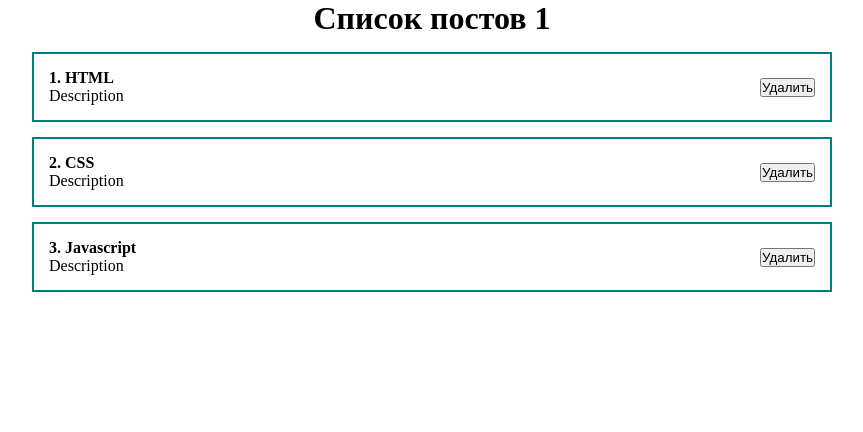
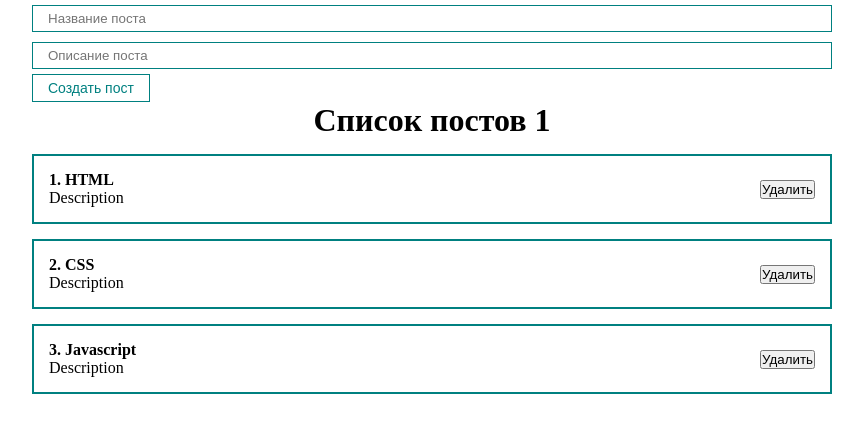
Before and after one commit to Aleksandr-Glebik/ulbi-tv-react, a React (Create React App) app: page / in a window 1280 px wide. Shown: the top 432 px of the page, without its empty margins (208-1071 px from the left). Built offline with nearby package versions, Linux system fonts and the light colour scheme.

Commit message:
feat: add component button and input

```diff
--- a/src/App.js
+++ b/src/App.js
@@ -1,6 +1,8 @@
 import React, { useState } from 'react'
 import './styles/App.css'
 import PostList from './components/PostList'
+import MyButton from './components/UI/button/MyButton'
+import MyInput from './components/UI/input/MyInput'
 
 function App() {
 
@@ -10,8 +12,26 @@
     {id: 3, title: 'Javascript', body: 'Description'},
   ])
 
+  const [title, setTitle] = useState('')
+
+  const addNewPost = (event) => {
+    event.preventDefault()
+    console.log('title', title);
+  }
+
   return (
     <div className='App'>
+      <form>
+        {/* управляемый компонент */}
+        <MyInput
+          type={'text'}
+          placeholder='Название поста'
+          value={title}
+          onChange={ event => setTitle(event.target.value)}
+        />
+        <MyInput type={'text'} placeholder='Описание поста'/>
+        <MyButton onClick={addNewPost}>Создать пост</MyButton>
+      </form>
       <PostList posts={posts} title='Список постов 1'/>
     </div>
   )
--- a/src/components/PostItem.jsx
+++ b/src/components/PostItem.jsx
@@ -1,7 +1,7 @@
 import React from "react"
 
 const PostItem = (props) => {
-    console.log('props', props);
+    // console.log('props', props);
     return (
         <div className='post'>
             <div className='post__content'>
--- /dev/null
+++ b/src/components/UI/button/MyButton.jsx
@@ -0,0 +1,13 @@
+import React from "react"
+import classes from './MyButton.module.css'
+
+const MyButton = ({children, ...props}) => {
+
+    return (
+        <button {...props} className={classes.myBtn}>
+            {children}
+        </button>
+    )
+}
+
+export default MyButton
--- /dev/null
+++ b/src/components/UI/button/MyButton.module.css
@@ -0,0 +1,8 @@
+.myBtn {
+    padding: 5px 15px;
+    color: teal;
+    font-size: 14px;
+    background: transparent;
+    border: 1px solid teal;
+    cursor: pointer;
+}
--- /dev/null
+++ b/src/components/UI/input/MyInput.jsx
@@ -0,0 +1,11 @@
+import React from "react"
+import classes from './MyInput.module.css'
+
+const MyInput = (props) => {
+
+    return (
+        <input className={classes.myInput} {...props} />
+    )
+}
+
+export default MyInput
--- /dev/null
+++ b/src/components/UI/input/MyInput.module.css
@@ -0,0 +1,6 @@
+.myInput {
+    width: 100%;
+    padding: 5px 15px;
+    margin: 5px 0;
+    border: 1px solid teal;
+}
```
